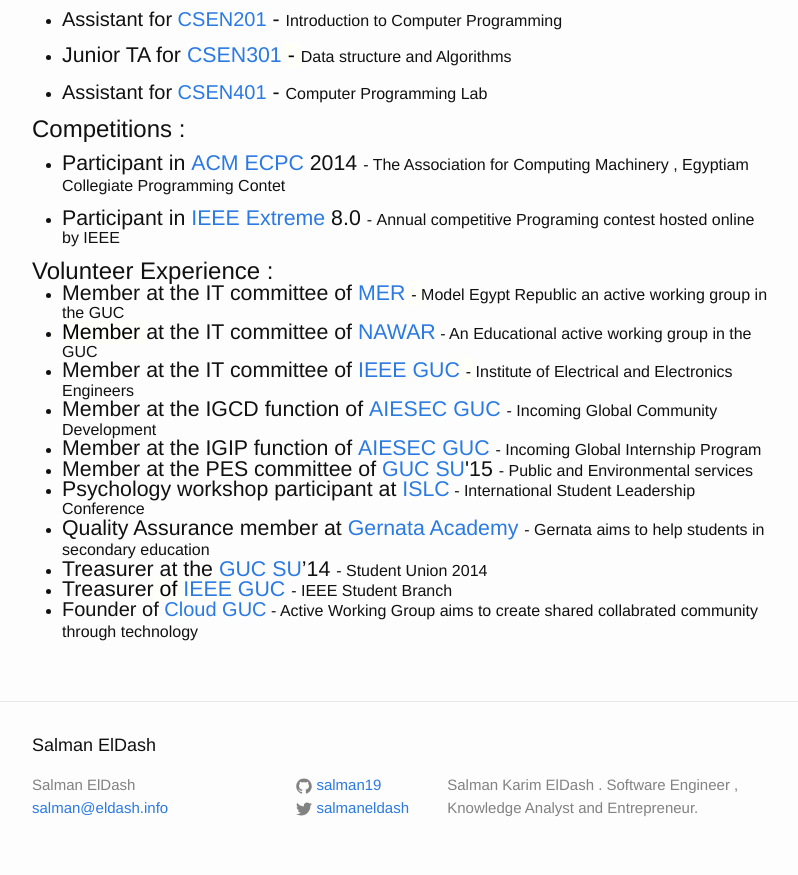
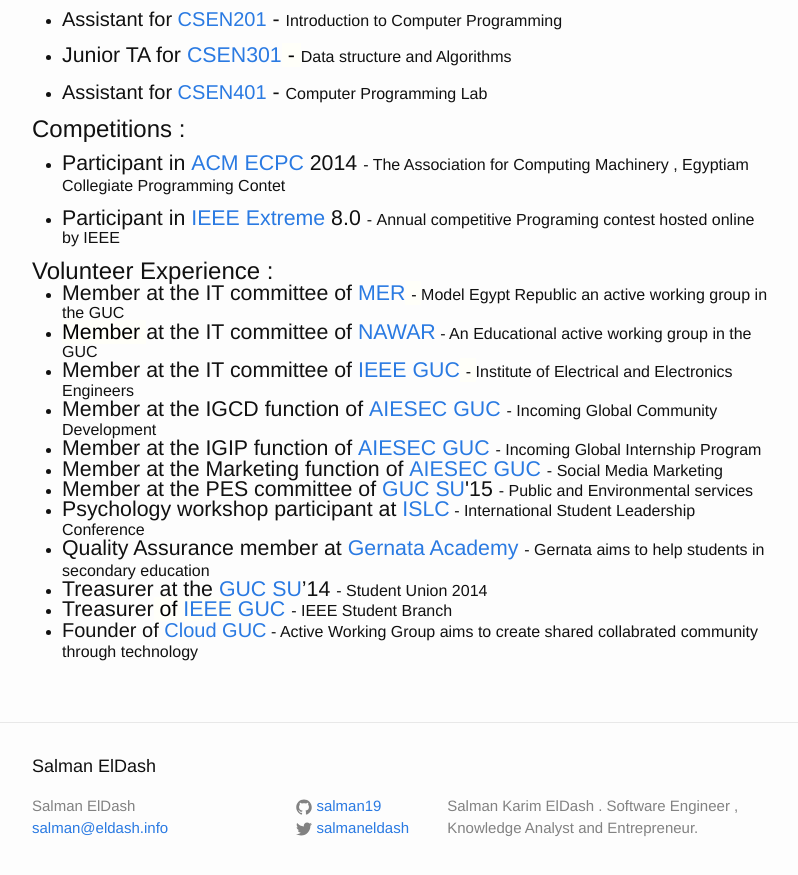
Before and after one commit to salman19/portfolio, a Jekyll site: the page built from resume.md, in a window 1280 px wide and 900 px high, scrolled down 1173 px. Shown: the top 875 px of the window, without its empty margins (238-1036 px from the left). Built offline with Jekyll 4.4.1, drawn with Linux system fonts in a browser that asks for light colours; some web fonts are replaced.

Commit message:
adding AIESEC GUC Marketing

```diff
--- a/resume.md
+++ b/resume.md
@@ -135,6 +135,7 @@
     <li style="margin-bottom: 0in; line-height: 18.3999996185303px;"><font style="font-size: 16pt;">Member at the IT committee of&nbsp;<a href="https://www.facebook.com/IEEE.GUC.SB">IEEE GUC</a></font><font color="#000000"><font style="font-size: 16pt;"><span style="background: rgb(255, 255, 249);">&nbsp;<span style="font-size: 16px;">-&nbsp;</span></span></font></font><span style="font-size: 16px;">Institute of Electrical and Electronics Engineers</span></li>
     <li style="margin-bottom: 0in; line-height: 18.3999996185303px;"><font style="font-size: 16pt;">Member at the IGCD function of&nbsp;<a href="https://www.facebook.com/AIESECGUC?fref=ts">AIESEC GUC</a>&nbsp;<span style="font-size: 16px;">-&nbsp;</span></font><span style="font-size: 16px;">Incoming Global Community Development</span></li>
     <li style="margin-bottom: 0in; line-height: 18.3999996185303px;"><font style="font-size: 16pt;">Member at the IGIP function of&nbsp;</font><a href="http://www.aiesecguc.com/"><font style="font-size: 16pt;">AIESEC GUC</font></a><font style="font-size: 16pt;">&nbsp;<span style="font-size: 16px;">-&nbsp;</span></font><span style="font-size: 16px;">Incoming Global Internship Program</span></li>
+    <li style="margin-bottom: 0in; line-height: 18.3999996185303px;"><font style="font-size: 16pt;">Member at the Marketing function of&nbsp;</font><a href="http://www.aiesecguc.com/"><font style="font-size: 16pt;">AIESEC GUC</font></a><font style="font-size: 16pt;">&nbsp;<span style="font-size: 16px;">-&nbsp;</span></font><span style="font-size: 16px;">Social Media Marketing</span></li>
     <li style="margin-bottom: 0in; line-height: 18.3999996185303px;"><font style="font-size: 16pt;">Member at the PES committee of&nbsp;</font><font style="font-size: 16pt;"><a href="https://www.facebook.com/gucsu">GUC SU</a>'15</font><font style="font-size: 16pt;">&nbsp;<span style="font-size: 16px;">-&nbsp;</span></font><span style="font-size: 16px;">Public and Environmental services</span></li>
     <li style="margin-bottom: 0in; line-height: 18.3999996185303px;"><font style="font-size: 16pt;">Psychology workshop participant at&nbsp;</font><a href="http://www3.aucegypt.edu:8090/islc/about"><font style="font-size: 16pt;">ISLC</font></a>&nbsp;<span style="font-size: 16px;">- International Student Leadership Conference</span></li>
     <li style="margin-bottom: 0in; line-height: 18.3999996185303px;"><font style="font-size: 16pt;">Quality Assurance member at&nbsp;<a href="https://www.youtube.com/channel/UCyxr7rYpq0r4dkUG520zYwg">Gernata Academy</a>&nbsp;<span style="font-size: 16px;">- Gernata aims to help students in secondary education</span></font></li>
```
